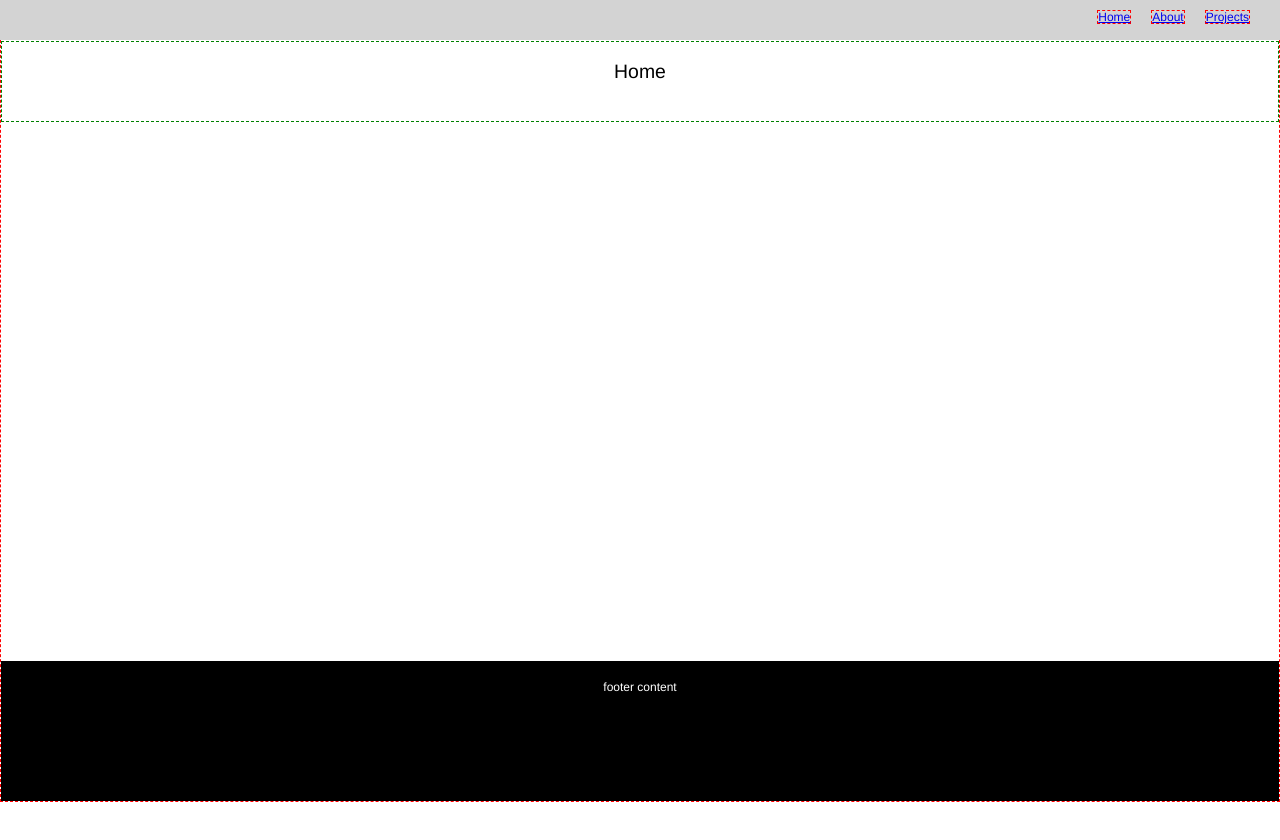
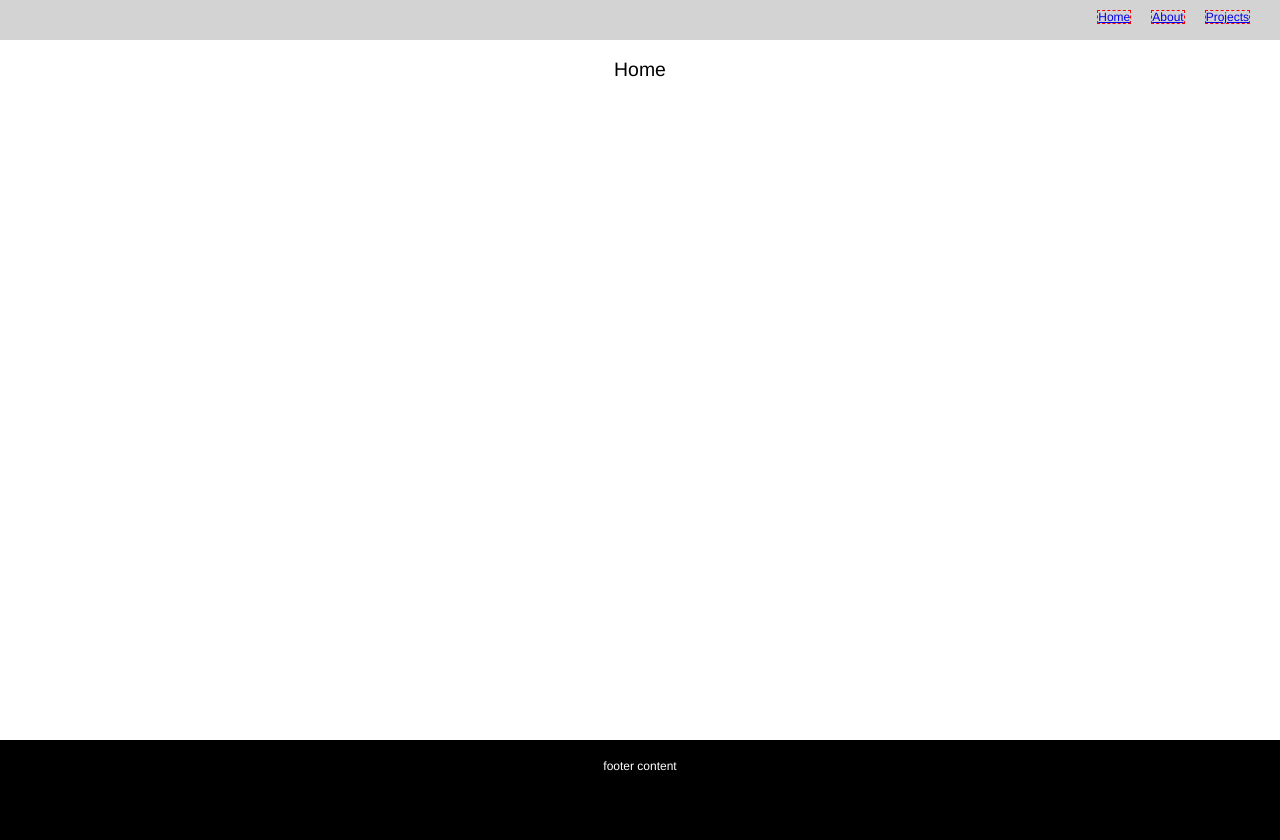
Before and after one commit to kimispencer/portfolio, a React (Create React App) app: page / in a window 1280 px wide. Shown: the top 840 px of the page. Before the commit the page ends 802 px from the top, so only its background shows below. Built offline with nearby package versions, Linux system fonts and the light colour scheme.

Commit message:
Footer fix

```diff
--- a/src/App.css
+++ b/src/App.css
@@ -3,26 +3,27 @@
 /* z-index */
 /* nav */
 /* footer */
+html {
+  height: 100%; }
+
 .App {
-  border: 1px dashed red;
+  /*border: 1px dashed red;*/
   min-height: 100vh;
   position: relative;
   margin: 0;
   padding: 0; }
+
 .App .Nav {
   /* CSS on the component level */ }
+
 .App .main-content {
-    border: 1px dashed green;
+  min-height: calc(100vh - 100px - 40px);
   margin-top: 40px;
-    margin-bottom: 140px;
   padding: 20px; }
+
 .App .Footer {
   background-color: black;
   color: white;
   padding: 20px;
-    position: absolute;
-    right: 0;
-    bottom: 0;
-    left: 0;
   text-align: center;
   height: 100px; }
--- a/src/App.scss
+++ b/src/App.scss
@@ -1,7 +1,10 @@
 @import './styles/_all';
 
+html {
+	height: 100%;
+}
 .App {
-	border: 1px dashed red;
+	/*border: 1px dashed red;*/
 	min-height: 100vh;
 	position: relative;
 	margin: 0;
@@ -10,19 +13,14 @@
 		/* CSS on the component level */
 	}
 	.main-content {
-		border: 1px dashed green;
+		min-height: calc(100vh - #{$footer_height} - #{$fixed_nav_height});
 		margin-top: $fixed_nav_height;
-		margin-bottom: $footer_height + $gutter*2;
 		padding: 20px;
 	}
 	.Footer {
 		background-color: black;
 		color: white;
 		padding: 20px;
-		position: absolute;
-		right: 0;
-		bottom: 0;
-		left: 0;
 		text-align: center;
 		height: $footer_height;
 	}
```
Lines whose indentation alone changed are shown as unchanged.
